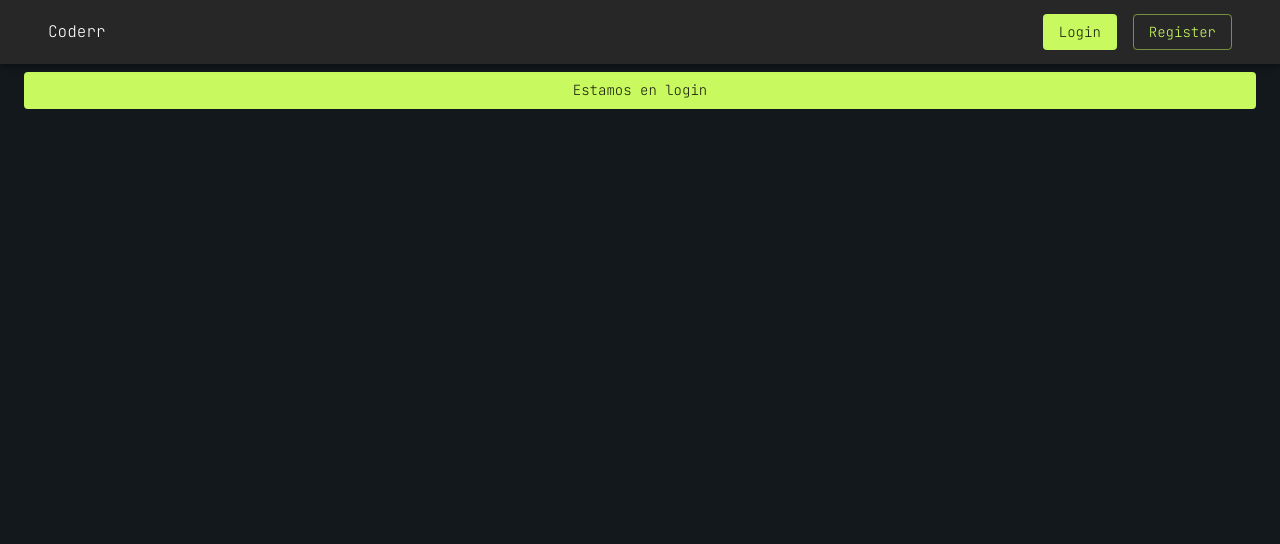
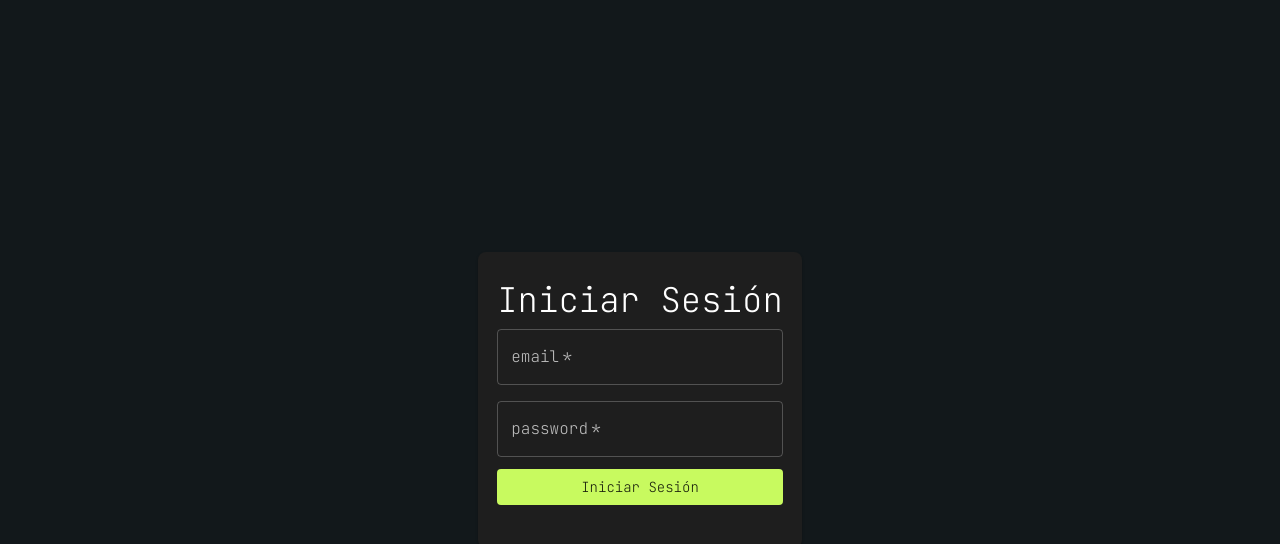
Before and after one commit to nicoliprogramer/marketplace-front, a React (Create React App) app: page /login in a window 1280 px wide. Shown: the top 544 px of the page. Built offline with nearby package versions, Linux system fonts and the light colour scheme.

Commit message:
login page and form management

```diff
--- a/src/Router.tsx
+++ b/src/Router.tsx
@@ -9,9 +9,8 @@ export const AppRouter: React.FC<{}> = () => {
         <Routes>
             <Route path="/" element={<RouterLayout/>} >
                 <Route path="/" element={<HomePage/>}/>
-                <Route path="/login" element={<LoginPage/>}/>
             </Route>
-            <Route path="/nose" element={<div>HOLA</div>}/>
+            <Route path="/login" element={<LoginPage/>}/>
         </Routes>
     )
 }
--- a/src/pages/login/index.tsx
+++ b/src/pages/login/index.tsx
@@ -1,12 +1,42 @@
 import React from "react";
-import { Container, Button } from "@mui/material";
+import { Container, Button, Grid, Paper, Box, Typography, TextField, Stack } from "@mui/material";
+
+type LoginType = {
+    username: string,
+    password: string
+}
 
 export const LoginPage: React.FC<{}> = () => {
+    const [loginData, setLoginData] = React.useState<LoginType>({
+        username: "",
+        password: ""
+    })
+
+    const dataLogin = (e: React.ChangeEvent<HTMLInputElement>) => {
+        setLoginData({...loginData, [e.target.name]: e.target.value})
+    }
+
+    const handleSubmit = (e: React.FormEvent<HTMLInputElement>) => {
+        e.preventDefault()
+        console.log(loginData)
+    }
+
     return (
-        <Container sx={{mt: 9}} maxWidth="xl">
-            <Button fullWidth variant="contained">
-                Estamos en login
-            </Button>
-      </Container>
+        <Container maxWidth="sm">
+            <Grid container direction="column" alignItems="center" justifyContent="center" sx={{minHeight: "100vh"}}>
+                <Grid item>
+                    <Paper sx={{padding:"1.2em", borderRadius:"0.5em"}}>
+                        <Typography sx={{mt:1, mb:1}} variant="h4">Iniciar Sesión</Typography>
+                        <Box component="form" onSubmit={handleSubmit}>
+                            <Stack spacing={2}>
+                                <TextField name="username" margin="normal" type="text" fullWidth label="email" sx={{mt:2, mb:1.5}} required onChange={dataLogin}/>
+                                <TextField name="password" margin="normal" type="password" fullWidth label="password"sx={{mt:1.5, mb:1.5}} required onChange={dataLogin}/>
+                            </Stack>
+                            <Button fullWidth type="submit" variant="contained" sx={{mt:1.5, mb:3}}>Iniciar Sesión</Button>
+                        </Box>
+                    </Paper>
+                </Grid>
+            </Grid>
+        </Container>
     )
 }
```
